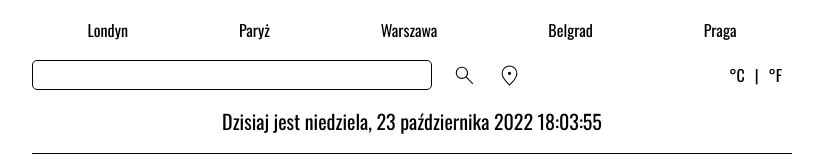
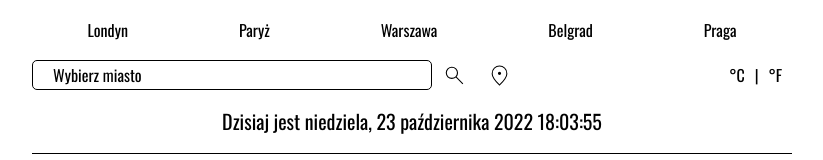
Before and after one commit to carterstorm/react-weather-app, a React (Create React App) app: page / in a window 1280 px wide. Shown: the top 160 px of the page, without its empty margins (228-1051 px from the left). Built offline with nearby package versions, Linux system fonts and the light colour scheme.

Commit message:
styled LocationSearch

```diff
--- a/src/MainWrapper/LocationSearch/index.js
+++ b/src/MainWrapper/LocationSearch/index.js
@@ -1,11 +1,18 @@
 import searchImage from "../../svg/search.svg";
 import locationImage from "../../svg/location.svg";
-import { SearchInput, StyledLocationSearch } from "./styled";
+import { SearchContainer, SelectList, StyledLocationSearch, Container } from "./styled";
 import { Button } from "../Button";
 
 export const LocationSearch = () => (
     <StyledLocationSearch>
-        <SearchInput />
+        <Container>
+            <SearchContainer>
+                Wybierz miasto
+            </SearchContainer>
+            <SelectList>
+            </SelectList>
+        </Container>
+
         <Button img={searchImage} />
         <Button img={locationImage} />
     </StyledLocationSearch>
--- a/src/MainWrapper/LocationSearch/styled.js
+++ b/src/MainWrapper/LocationSearch/styled.js
@@ -1,15 +1,38 @@
 import styled from "styled-components";
 
 export const StyledLocationSearch = styled.form`
+    width: 100%;
     display: flex;
     align-items: center;
 `;
 
-export const SearchInput = styled.input`
-    min-width: 400px;
+export const Container = styled.div`
+    display: flex;
+    flex-direction: column;
+    max-width: 400px;
+    width: 100%;
+    position: relative;
+`;
+
+export const SearchContainer = styled.div`
+    display: flex;
+    align-items: center;
+    padding-left: 20px;
     height: 30px;
-    margin-right: 10px;
-    padding: 0 10px;
+    border: 1px solid black;
     border-radius: 5px;
+`;
+
+export const SelectList = styled.ul`
+    display: none;
+    margin: 0;
+    padding: 0;
+    position: absolute;
+    top: 35px;
+    left: 0;
+    width: 400px;
+    height: 20vh;
+    z-index: 1;
     border: 1px solid black;
+    border-radius: 5px;
 `;
```
